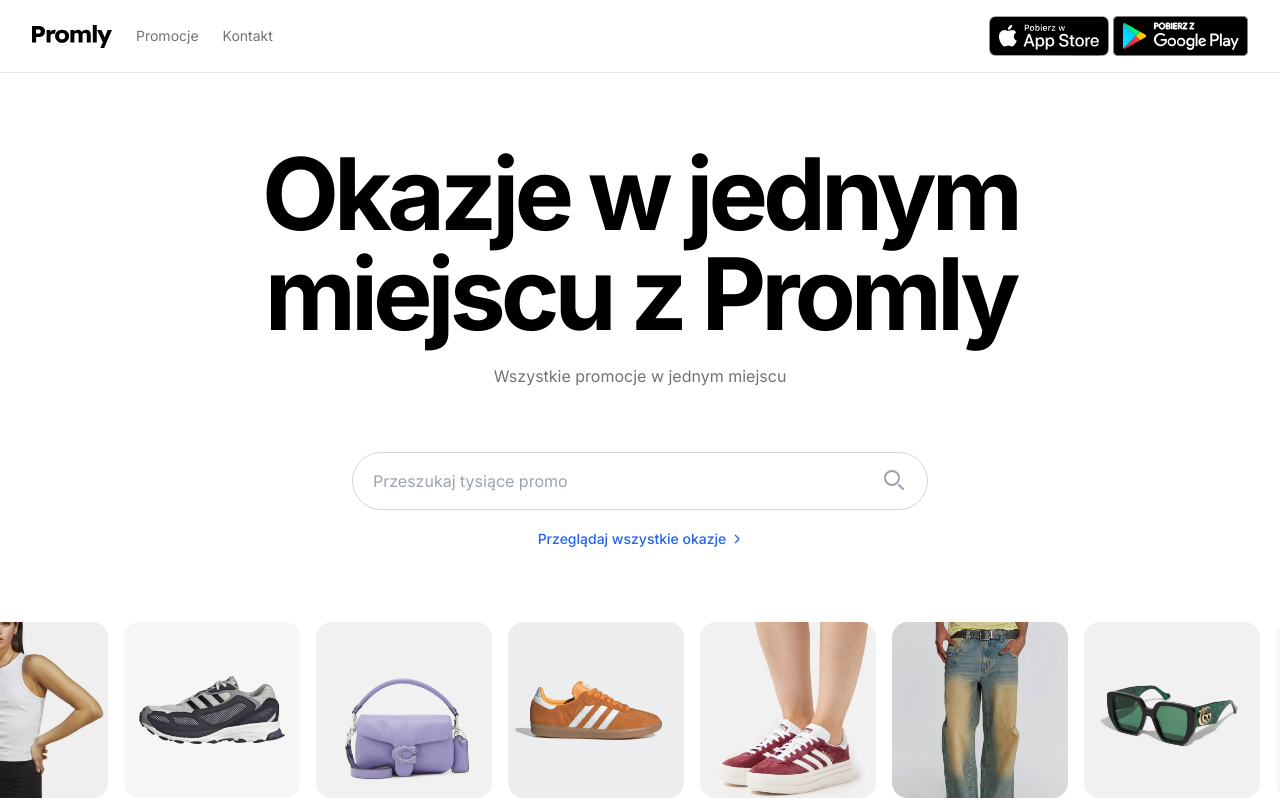
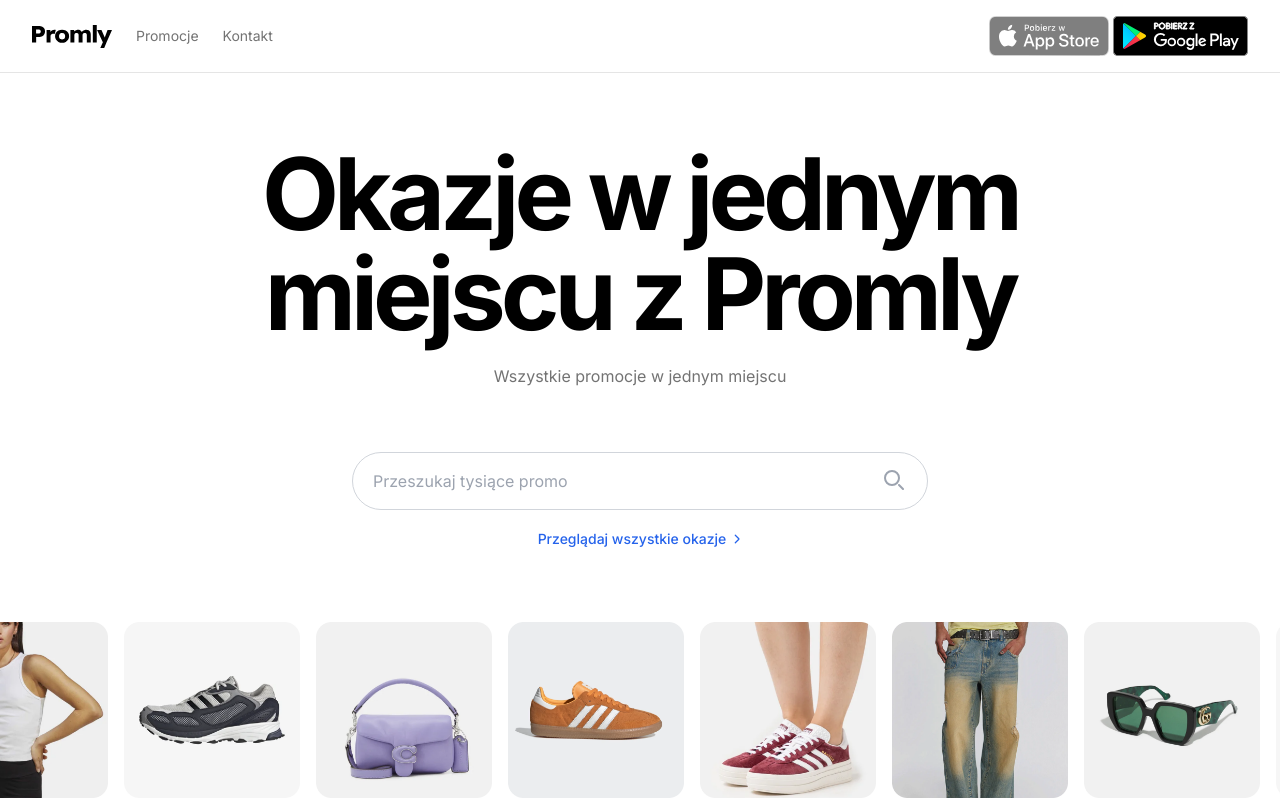
Before and after one commit to jkbkrz/promly-website, a Next.js app: page / in a window 1280 px wide. Shown: the top 800 px of the page. Built offline with nearby package versions, Linux system fonts and the light colour scheme; no server answers.

Commit message:
appstore disabled

```diff
--- a/components/HomeHeader.js
+++ b/components/HomeHeader.js
@@ -48,7 +48,7 @@ export default function HomeHeader() {
             <a href='https://play.google.com/store/apps/details?id=pl.promly.promly'
                 target='_blank'
             >
-                <img src="/as_pl-cropped.svg" className="h-8 md:h-10" />
+                <img src="/as_pl-cropped.svg" className="h-8 md:h-10 opacity-50" />
             </a>
 
             <a href='https://play.google.com/store/apps/details?id=pl.promly.promly'
@@ -125,7 +125,7 @@ export default function HomeHeader() {
                                     className={`  text-white'text-black dark:text-white'
                                          group flex w-full items-center rounded-md px-1 py-1 text-sm`}
                                 >
-                                    <img src="/as_pl-cropped.svg" className="h-full"
+                                    <img src="/as_pl-cropped.svg" className="h-full opacity-50"
                                     />
                                 </a>
                             )}
```
